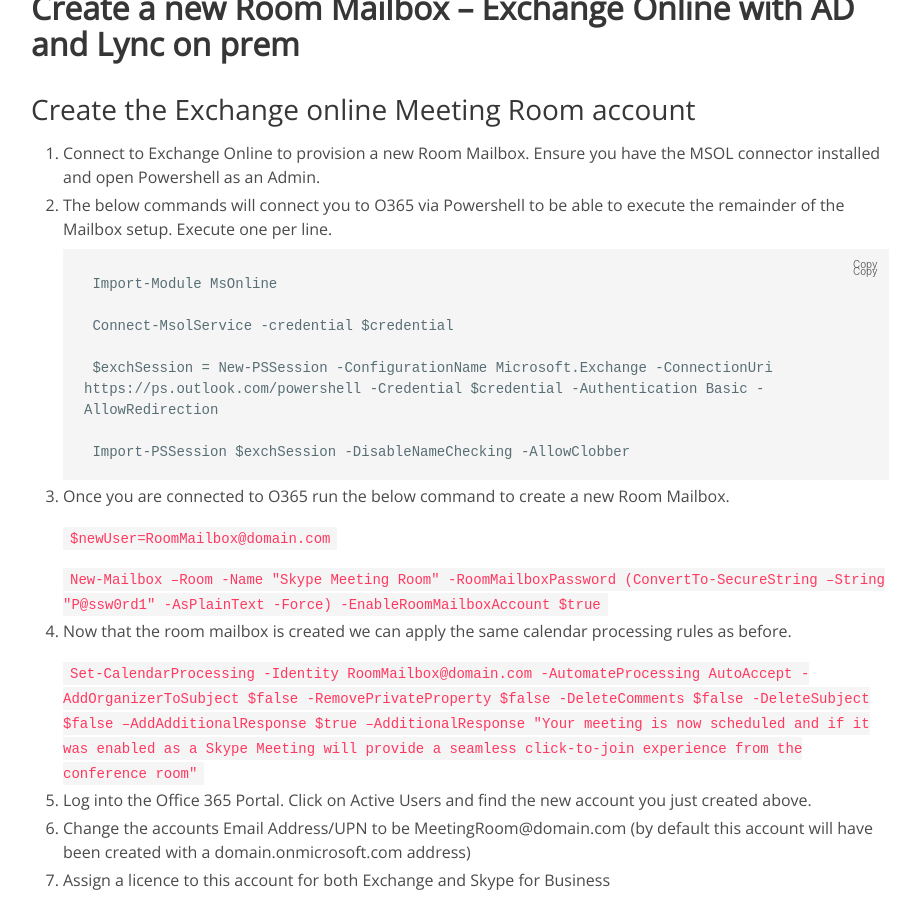
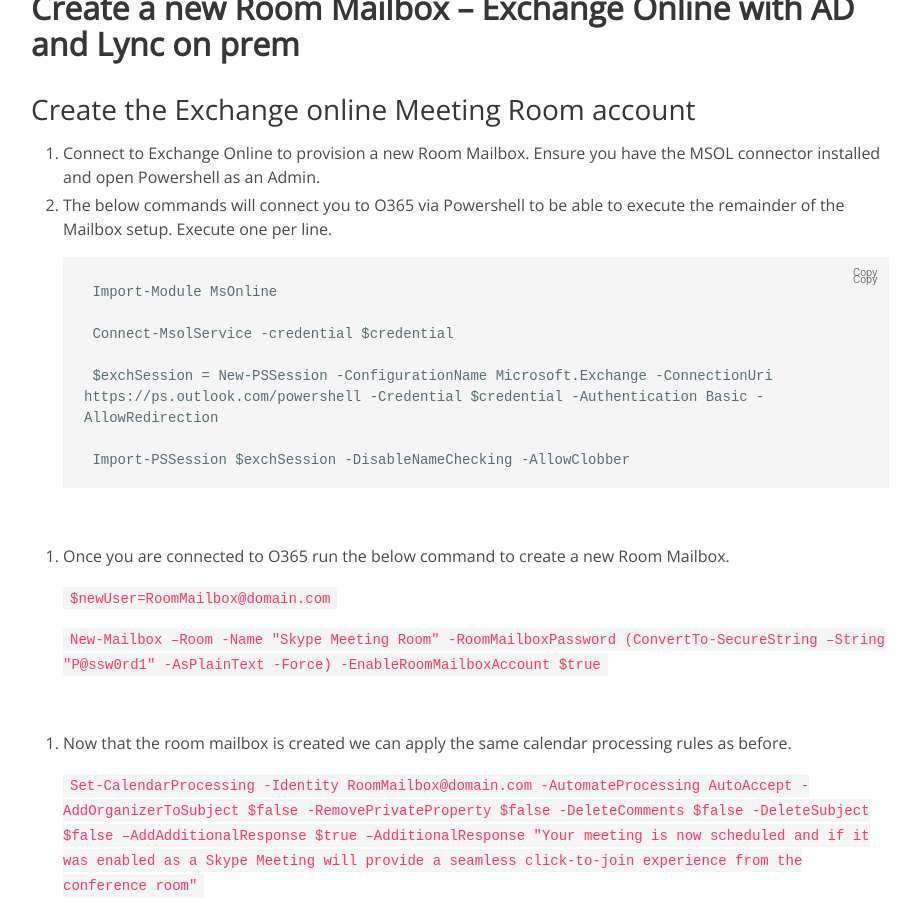
Before and after one commit to wjbeckett/blog, a Jekyll site: the page built from _posts/2017-08-14-skype-room-systems.md, in a window 1280 px wide and 900 px high, scrolled down 1673 px. Shown: the whole window, without its empty margins (180-1095 px from the left). Built offline with Jekyll 4.4.1, drawn with Linux system fonts in a browser that asks for light colours.

````diff
--- a/_posts/2017-08-14-skype-room-systems.md
+++ b/_posts/2017-08-14-skype-room-systems.md
@@ -42,7 +42,6 @@
     *Note: The RegistrarPool is the Lync server you want to home your user account on.*
 
 
-
 ## Enable Active Directory Account and Set Password
 By default, a Meeting Room mailbox has an AD account but it is disabled. So we need to reset the password, ensure it never expires and enable the account. This can all be done from ADUC.
 
@@ -65,21 +64,19 @@
     Import-PSSession $exchSession -DisableNameChecking -AllowClobber
     ```
 
-
-
+<br/>
 3. Once you are connected to O365 run the below command to create a new Room Mailbox.
 
     `$newUser=RoomMailbox@domain.com`
 
     `New-Mailbox –Room -Name "Skype Meeting Room" -RoomMailboxPassword (ConvertTo-SecureString –String "P@ssw0rd1" -AsPlainText -Force) -EnableRoomMailboxAccount $true`
 
-
-
+<br/>
 4. Now that the room mailbox is created we can apply the same calendar processing rules as before.
 
     `Set-CalendarProcessing -Identity RoomMailbox@domain.com -AutomateProcessing AutoAccept -AddOrganizerToSubject $false -RemovePrivateProperty $false -DeleteComments $false -DeleteSubject $false –AddAdditionalResponse $true –AdditionalResponse "Your meeting is now scheduled and if it was enabled as a Skype Meeting will provide a seamless click-to-join experience from the conference room"`
 
-
+<br/>
 5. Log into the Office 365 Portal. Click on Active Users and find the new account you just created above.
 
 6. Change the accounts Email Address/UPN to be MeetingRoom@domain.com (by default this account will have been created with a domain.onmicrosoft.com address)
@@ -94,11 +91,10 @@
 
 3. Select Room Mailbox and click Next
 
-4. Specify the on premise OU as:
-
+4. Specify the on premise OU as:<br/>
     `YourDomain.com/Exchange/Mailboxes`
 
-
+<br/>
 5. Fill in the Name (ignoring the Firstname, Initials, Lastname fields)
 
 6. Enter the UPN as the same as what you created in the O365 Room Mailbox – In this example it would be meetingroom@domain.com, and click Next.
@@ -122,6 +118,6 @@
 
 `Enable-CsMeetingRoom -Identity meetingroom@domain.com -RegistrarPool pool.domain.com -SipAddressType EmailAddress`
 
-
+<br/>
 ## Enable Active Directory Account and Set Password
 By default, a Meeting Room mailbox has an AD account but it is disabled. So we need to reset the password, ensure it never expires and enable the account. This can all be done from ADUC.
````
Also changed, not shown: _posts/2017-08-17-xenapp-server2016-blackscreen.md (+2 -0 lines), _posts/2017-11-01-Moving-nutanix-cluster.md (+3 -0 lines), _posts/2017-11-01-curator-scans-failing.md (+3 -0 lines).
